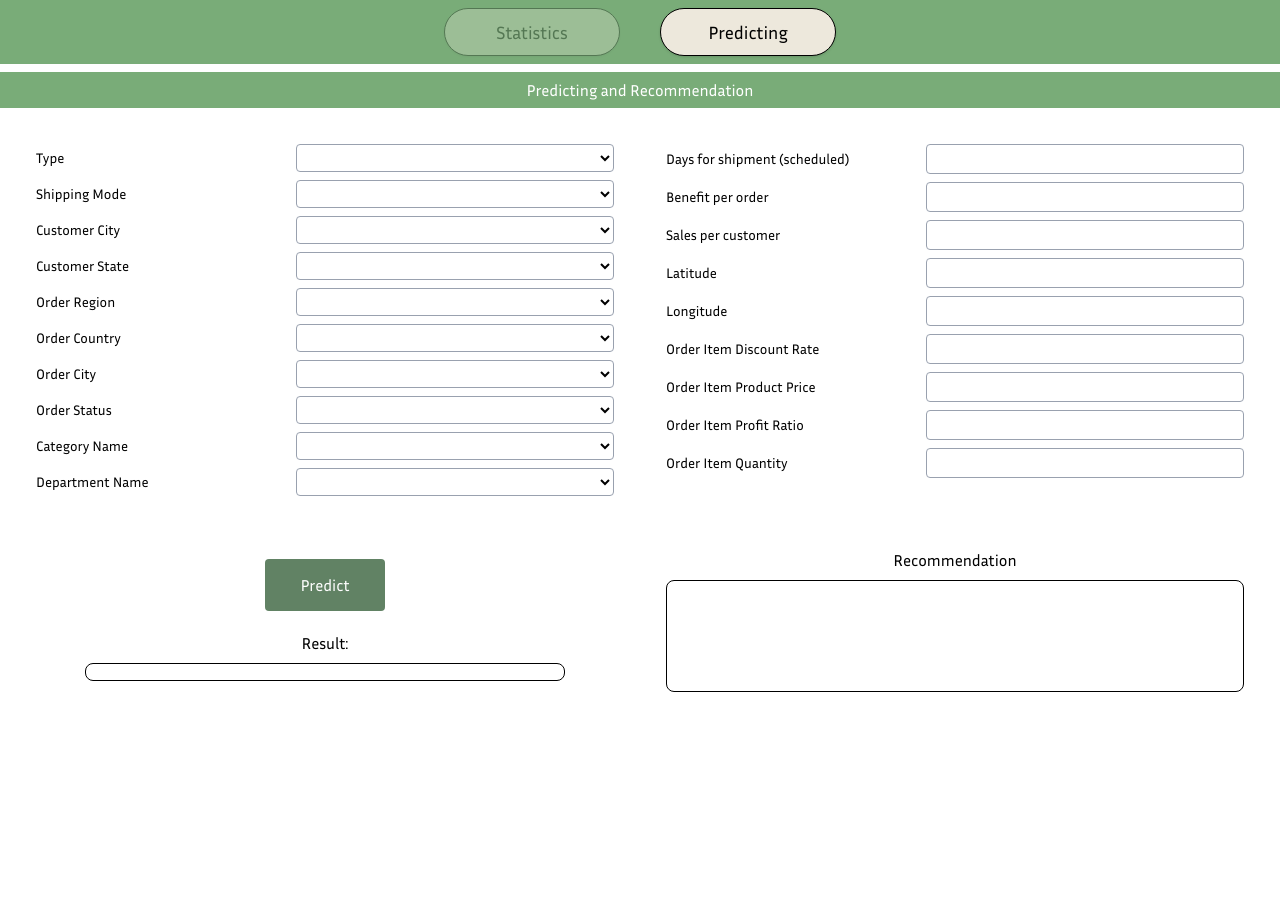
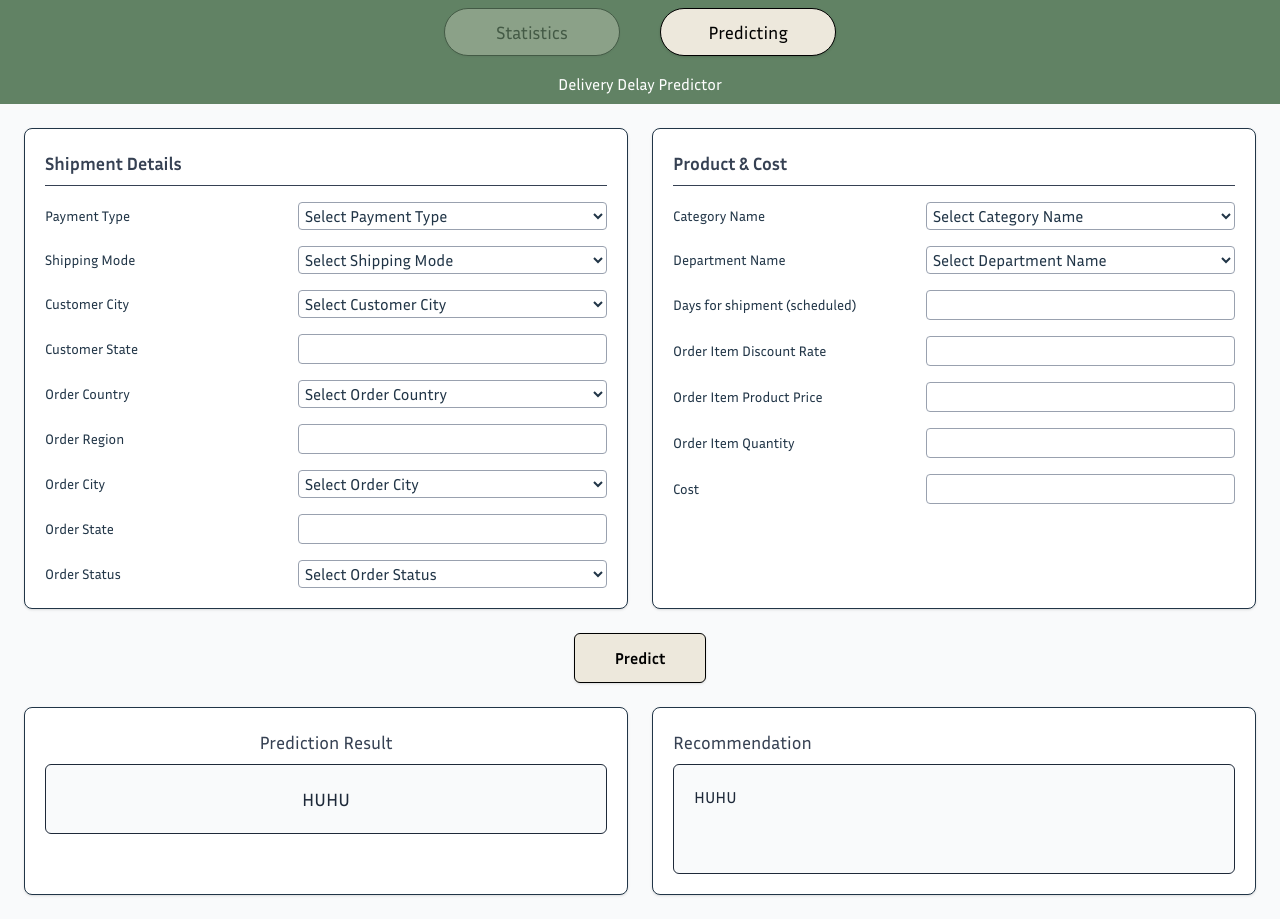
Before and after one commit to CkoThuw11/delivery-risk-price-predict, a React (Vite) app in the folder frontend/: page /predicting in a window 1280 px wide. Before the commit the page ends 800 px from the top, so only its background shows below. Built offline with nearby package versions, Linux system fonts and the light colour scheme; what chartjs-plugin-datalabels would draw is missing.

Commit message:
Modify Readme file

```diff
--- a/frontend/src/components/ui/FormRow.jsx
+++ b/frontend/src/components/ui/FormRow.jsx
@@ -1,13 +1,31 @@
-function FormRow({ label, select = false }) {
+function FormRow({ label, name, value, onChange, select = false, options = [] }) {
   return (
     <div className="flex items-center justify-between">
-      <label className="text-sm font-medium w-[35%]">{label}</label>
+      <label htmlFor={name} className="text-sm font-medium w-[35%]">
+        {label}
+      </label>
+
       {select ? (
-        <select className="w-[55%] border border-gray-400 rounded-sm p-[2px]">
-          <option></option>
+        <select
+          id={name}
+          name={name}
+          value={value}
+          onChange={onChange}
+          className="w-[55%] border border-gray-400 rounded-sm p-[2px]"
+        >
+          <option value="">Select {label}</option>
+          {options.map((opt) => (
+            <option key={opt.value} value={opt.value}>
+              {opt.label}
+            </option>
+          ))}
         </select>
       ) : (
         <input
+          id={name}
+          name={name}
+          value={value}
+          onChange={onChange}
           type="text"
           className="w-[55%] border border-gray-400 rounded-sm p-[2px]"
         />
--- /dev/null
+++ b/frontend/src/data/locationCoordinates.jsx
@@ -0,0 +1,8 @@
+export const cityCoordinates = {
+  "Los Angeles": { lat: 34.0522, lon: -118.2437 },
+  "New York": { lat: 40.7128, lon: -74.0060 },
+  "San Francisco": { lat: 37.7749, lon: -122.4194 },
+  "Ho Chi Minh City": { lat: 10.8231, lon: 106.6297 },
+  "Hanoi": { lat: 21.0278, lon: 105.8342 },
+  "Da Nang": { lat: 16.0471, lon: 108.2068 },
+};
--- a/frontend/src/pages/Predicting.jsx
+++ b/frontend/src/pages/Predicting.jsx
@@ -1,24 +1,95 @@
 import React, { useState } from "react";
 import {TabButton} from "../components/ui/TabButton";
 import FormRow from "../components/ui/FormRow";
+import {cityCoordinates} from "../data/locationCoordinates"
+
 export default function PredictingPage() {
-  // const [formData, setFormData] = useState({});
-  // const [result, setResult] = useState("");
-  // const [recommendation, setRecommendation] = useState("");
   const [activeTab, setActiveTab] = useState("predicting");
-  // const handleChange = (e) => {
-  //   setFormData({ ...formData, [e.target.name]: e.target.value });
-  // };
 
-  // const handlePredict = () => {
-  //   setResult("Predicted: Success");
-  //   setRecommendation("Recommendation: Optimize delivery route and discount rate.");
-  // };
+  const [formData, setFormData] = useState({
+    payment_type: "",
+    shipping_mode: "",
+    customer_city: "",
+    customer_state: "",
+    order_region: "",
+    order_country: "",
+    order_city: "",
+    order_status: "",
+    category_name: "",
+    department_name: "",
+    days_for_shipment_scheduled: "",
+    order_item_discount_rate: "",
+    order_item_product_price: "",
+    order_item_quantity: "",
+    cost: ""
+  });
+  const paymentTypes = [
+  { value: "DEBIT", label: "Debit" },
+  { value: "CASH", label: "Cash" },
+  { value: "TRANSFER", label: "Transfer" },
+  { value: "PAYMENT", label: "Payment" }
+];
 
+  const shippingModes = [
+    { value: "Same Day", label: "Same Day" },
+    { value: "First Class", label: "First Class" },
+    { value: "Second Class", label: "Second Class" },
+    { value: "Standard Class", label: "Standard Class" }
+  ];
+
+  const orderStatuses = [
+    { value: "processing", label: "Processing" },
+    { value: "shipped", label: "Shipped" },
+    { value: "delivered", label: "Delivered" },
+    { value: "canceled", label: "Canceled" }
+  ];
+
+// You can use cityCoordinates keys as dropdown values
+const cityOptions = Object.keys(cityCoordinates).map(city => ({
+  value: city,
+  label: city
+}));
+  const [coords, setCoords] = useState({
+    latitude: null,
+    longitude: null
+  });
+
+  const handleChange = (e) => {
+    const { name, value } = e.target;
+    setFormData(prev => ({ ...prev, [name]: value }));
+
+    if (name === "customer_city" || name === "order_city") {
+      const found = cityCoordinates[value];
+      if (found) {
+        setCoords({ latitude: found.lat, longitude: found.lon });
+      }
+    }
+  };
+
+  const handlePredict = async () => {
+    const payload = {
+      input_data: {
+        ...formData,
+        latitude: coords.latitude,
+        longitude: coords.longitude
+      }
+    };
+
+    console.log("Request Payload:", payload);
+
+    const res = await fetch("http://localhost:8000/api/predict/", {
+      method: "POST",
+      headers: { "Content-Type": "application/json" },
+      body: JSON.stringify(payload)
+    });
+
+    const data = await res.json();
+    alert("Prediction: " + JSON.stringify(data));
+  };
   return (
-    <div className="min-h-screen bg-[#ffffff] flex flex-col p-0">
+     <div className="min-h-screen bg-gray-50 flex flex-col">
       {/* Header Tabs */}
-      <div className="flex items-center justify-center space-x-10 h-16 bg-secondary-1">
+      <div className="flex items-center justify-center space-x-10 h-16 bg-primary-1 text-white shadow-sm">
         <TabButton
           label="Statistics"
           isActive={activeTab === "statistics"}
@@ -31,81 +102,188 @@ export default function PredictingPage() {
         />
       </div>
 
-
-      {/* Main Container */}
-      <div className= "overflow-hidden mt-2">
       {/* Title */}
-        <div className="bg-secondary-1 text-white font-semibold w-full h-9 flex items-center justify-center">
-          Predicting and Recommendation
-        </div>
-         {/* Form Items */}
-        <div className=" bg-white text-black font-semibold w-full p-5 min-h-50">
-          <div className="flex flex-row mb-5">
-            <div className="w-1/2 bg-white space-y-2 p-4 mr-5">
-              <FormRow label="Type" select />
-              <FormRow label="Shipping Mode" select />
-              <FormRow label="Customer City" select />
-              <FormRow label="Customer State" select />
-              <FormRow label="Order Region" select />
-              <FormRow label="Order Country" select />
-              <FormRow label="Order City" select />
-              <FormRow label="Order Status" select />
-              <FormRow label="Category Name" select />
-              <FormRow label="Department Name" select />
+      <div className="bg-primary-1 text-white text-center py-2 font-semibold">
+        Delivery Delay Predictor
       </div>
 
-            <div className="w-1/2 bg-white space-y-2 p-4">
-              <FormRow label="Days for shipment (scheduled)" />
-              <FormRow label="Benefit per order" />
-              <FormRow label="Sales per customer" />
-              <FormRow label="Latitude" />
-              <FormRow label="Longitude" />
-              <FormRow label="Order Item Discount Rate" />
-              <FormRow label="Order Item Product Price" />
-              <FormRow label="Order Item Profit Ratio" />
-              <FormRow label="Order Item Quantity" />
+      <div className="p-6 space-y-6">
+
+        {/* Input Section */}
+        <div className="grid grid-cols-1 lg:grid-cols-2 gap-6">
+
+          {/* Left section: Shipment Info */}
+          <div className="bg-white shadow-sm rounded-lg p-5 space-y-4 border">
+            <h2 className="font-bold text-lg text-gray-700 border-b pb-2">Shipment Details</h2>
+
+            <FormRow
+              label="Payment Type"
+              name="payment_type"
+              select
+              value={formData.payment_type}
+              onChange={handleChange}
+              options={paymentTypes}
+            />
+
+            <FormRow
+              label="Shipping Mode"
+              name="shipping_mode"
+              select
+              value={formData.shipping_mode}
+              onChange={handleChange}
+              options={shippingModes}
+            />
+
+            <FormRow
+              label="Customer City"
+              name="customer_city"
+              select
+              value={formData.customer_city}
+              onChange={handleChange}
+              options={cityOptions}
+            />
+
+            <FormRow
+              label="Customer State"
+              name="customer_state"
+              value={formData.customer_state}
+              onChange={handleChange}
+            />
+
+            <FormRow
+              label="Order Country"
+              name="order_country"
+              select
+              value={formData.order_country}
+              onChange={handleChange}
+              options={[ { value: "USA", label: "USA" }, { value: "VNM", label: "Vietnam" } ]}
+            />
+
+            <FormRow
+              label="Order Region"
+              name="order_region"
+              value={formData.order_region}
+              onChange={handleChange}
+            />
+
+            <FormRow
+              label="Order City"
+              name="order_city"
+              select
+              value={formData.order_city}
+              onChange={handleChange}
+              options={cityOptions}
+            />
+
+            <FormRow
+              label="Order State"
+              name="order_state"
+              value={formData.order_state}
+              onChange={handleChange}
+            />
+
+            <FormRow
+              label="Order Status"
+              name="order_status"
+              select
+              value={formData.order_status}
+              onChange={handleChange}
+              options={orderStatuses}
+            />
+          </div>
+          {/* Right Section: Product Info */}
+          <div className="bg-white shadow-sm rounded-lg p-5 space-y-4 border">
+            <h2 className="font-bold text-lg text-gray-700 border-b pb-2">Product & Cost</h2>
+
+            <FormRow
+              label="Category Name"
+              name="category_name"
+              select
+              value={formData.category_name}
+              onChange={handleChange}
+              options={[
+                { value: "Electronics", label: "Electronics" },
+                { value: "Clothing", label: "Clothing" },
+                { value: "Sports", label: "Sports" }
+              ]}
+            />
+
+            <FormRow
+              label="Department Name"
+              name="department_name"
+              select
+              value={formData.department_name}
+              onChange={handleChange}
+              options={[
+                { value: "Home", label: "Home" },
+                { value: "Fashion", label: "Fashion" },
+                { value: "Tech", label: "Tech" }
+              ]}
+            />
+
+            <FormRow
+              label="Days for shipment (scheduled)"
+              name="days_for_shipment_scheduled"
+              value={formData.days_for_shipment_scheduled}
+              onChange={handleChange}
+            />
+
+            <FormRow
+              label="Order Item Discount Rate"
+              name="order_item_discount_rate"
+              value={formData.order_item_discount_rate}
+              onChange={handleChange}
+            />
+
+            <FormRow
+              label="Order Item Product Price"
+              name="order_item_product_price"
+              value={formData.order_item_product_price}
+              onChange={handleChange}
+            />
+
+            <FormRow
+              label="Order Item Quantity"
+              name="order_item_quantity"
+              value={formData.order_item_quantity}
+              onChange={handleChange}
+            />
+
+            <FormRow
+              label="Cost"
+              name="cost"
+              value={formData.cost}
+              onChange={handleChange}
+            />
           </div>
         </div>
 
-          <div className="flex flex-row">
-            <div className="w-1/2 flex flex-col items-center justify-center bg-white p-4 mr-5 relative">
-              <button className="bg-primary-1 w-30 h-13 rounded-sm text-white mb-5">
+        {/* Predict Button */}
+        <div className="flex justify-center">
+          <button className="bg-primary-2 hover:bg-green-700 text-black font-bold px-10 py-3 rounded-md border border-black-500 shadow transition" onClick={handlePredict}>
             Predict
           </button>
-
-              <lable className="pb-2">
-                Result:
-              </lable>
-
-              <output id="result" class="border rounded-lg p-2 bg-white w-120 text-center">
-
-              </output>
-
-
-
         </div>
 
+        {/* Results */}
+        <div className="grid grid-cols-1 lg:grid-cols-2 gap-6 mt-4">
 
-
-
-
-            <div className="w-1/2 flex flex-col  items-center justify-center bg-white space-y-2 p-4">
-              <lable className="">
-                  Recommendation
-              </lable>
-
-              <output id="result" class="border rounded-lg p-2 bg-white w-full min-h-28">
-
-              </output>
-
-
+          {/* Result */}
+          <div className="bg-white shadow rounded-lg p-5 border text-center">
+            <h3 className="text-lg font-semibold text-gray-700 mb-2">Prediction Result</h3>
+            <div id="result" className="border rounded-md bg-gray-50 p-5 text-lg font-medium text-gray-800">
+              HUHU
+            </div>
           </div>
 
-
+          {/* Recommendation */}
+          <div className="bg-white shadow rounded-lg p-5 border">
+            <h3 className="text-lg font-semibold text-gray-700 mb-2">Recommendation</h3>
+            <div id="recommendation" className="border rounded-md bg-gray-50 p-5 min-h-[110px] text-gray-800">
+              HUHU
             </div>
-
           </div>
-
+        </div>
 
       </div>
     </div>
```
Also changed, not shown: 1 other file (tests, documents, lock files or other folders). Lines whose indentation alone changed are shown as unchanged.
